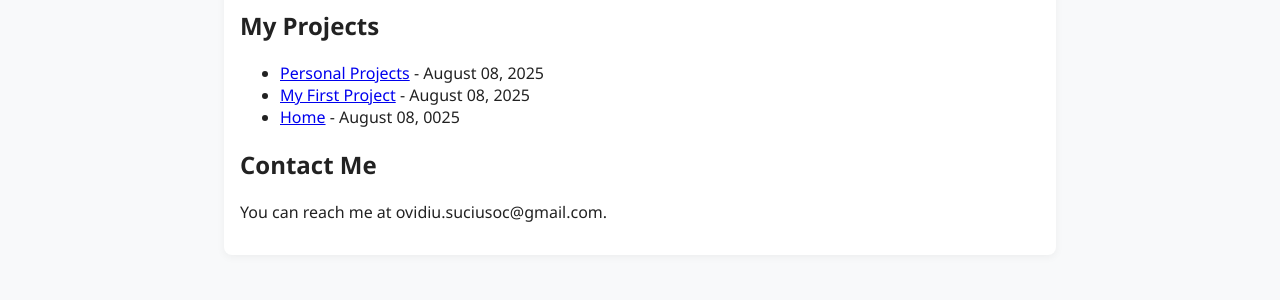
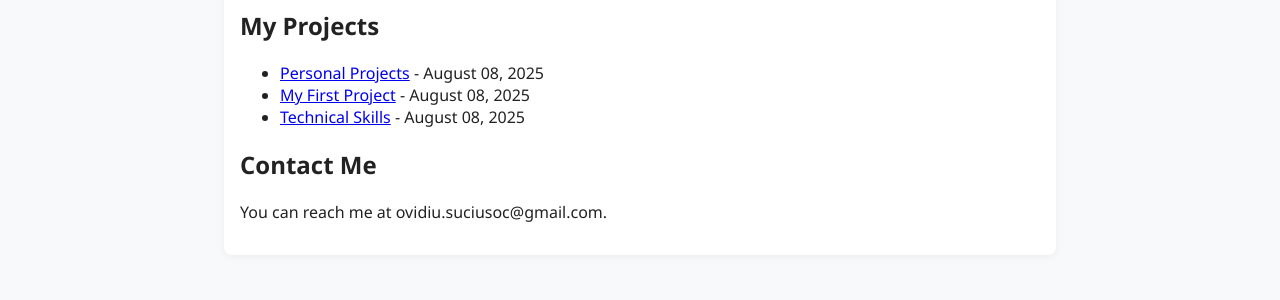
Before and after one commit to socovidiu/my-website, a Jekyll site: the page built from index.md, in a window 1280 px wide. Shown: the part 409-709 px from the top of the page. Built offline with Jekyll 4.4.1, drawn with Linux system fonts in a browser that asks for light colours; our own code applies the rules of GitHub Pages for plain Markdown files.

Commit message:
Adjust template

```diff
--- a/_posts/025-08-08-technical-skills.md
+++ b/_posts/025-08-08-technical-skills.md
@@ -1,6 +1,7 @@
 ---
-layout: default
-title: Home
+title: "Technical Skills"
+date: 2025-08-08
+categories: Skills
 ---
 
 Technical Skills
--- a/index.md
+++ b/index.md
@@ -1,7 +1,7 @@
----
+<!-- ---
 layout: default
 title: Home
----
+--- -->
 
 ## About Me
 
```
